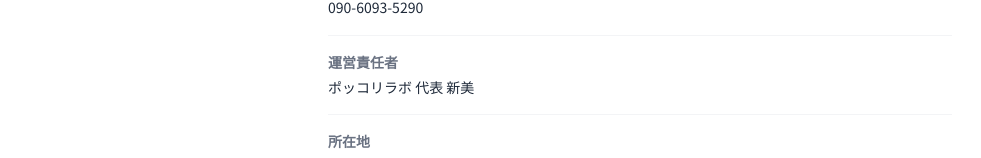
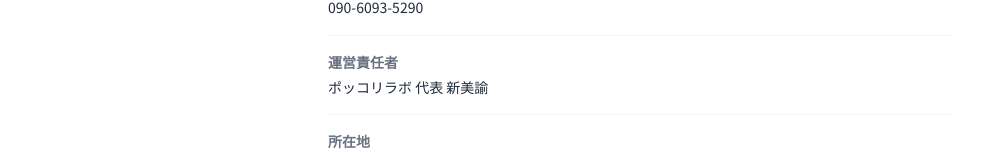
Before and after one commit to pokkori/kaigo-custharass-ai, a Next.js app: page /legal in a window 1280 px wide. Shown: the part 305-463 px from the top of the page, without its empty margins (0-981 px from the left). Built offline with nearby package versions, Linux system fonts and the light colour scheme; no server answers.

Commit message:
fix: 特商法 運営責任者名をフルネームに修正（新美→新美諭）

```diff
--- a/app/legal/page.tsx
+++ b/app/legal/page.tsx
@@ -3,7 +3,7 @@ import Link from "next/link";
 const ITEMS = [
   { label: "販売業者", value: "新美諭" },
   { label: "電話番号", value: "090-6093-5290" },
-  { label: "運営責任者", value: "ポッコリラボ 代表 新美" },
+  { label: "運営責任者", value: "ポッコリラボ 代表 新美諭" },
   { label: "所在地", value: "非公開（請求があれば遅滞なく開示します）" },
   { label: "お問い合わせ", value: "levonadesign@gmail.com（X: @levona_design）" },
   { label: "販売価格", value: "個人プラン ¥2,980/月（税込）、事業所プラン ¥9,800/月（税込）" },
```
